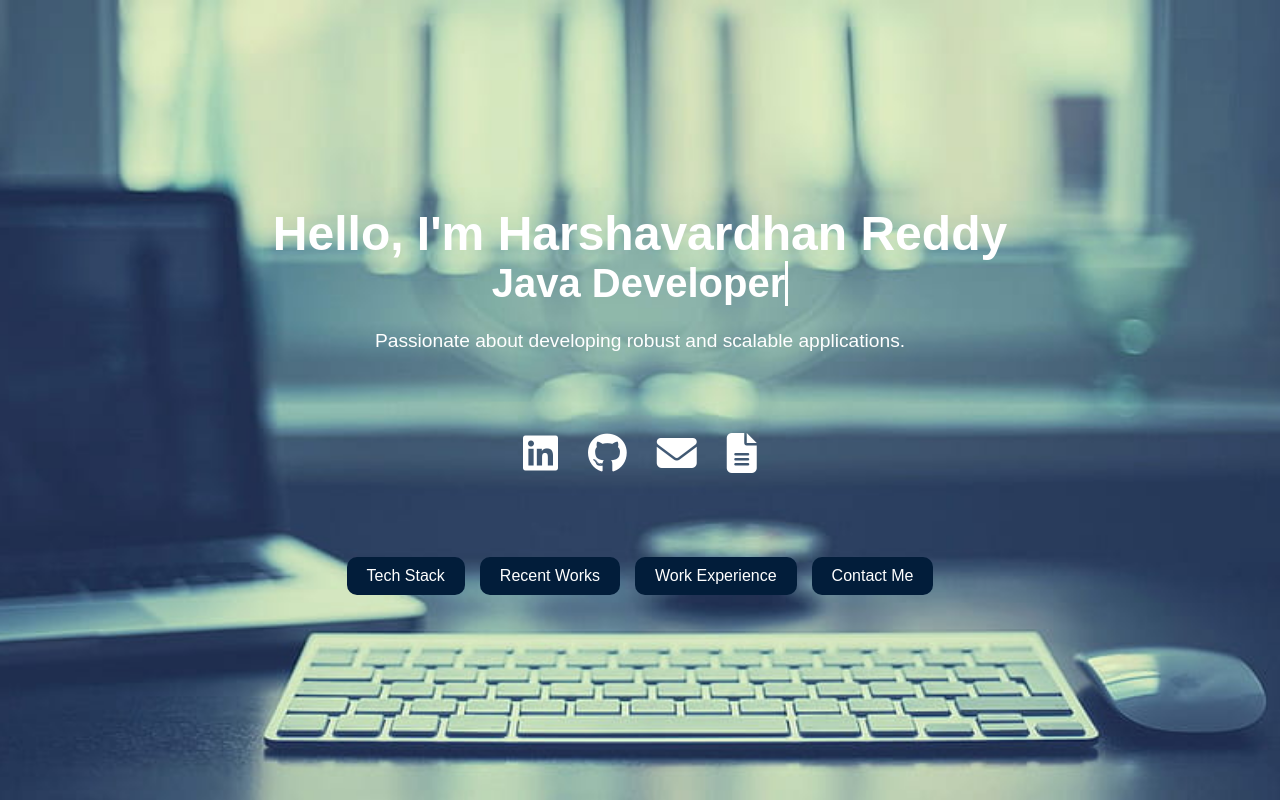
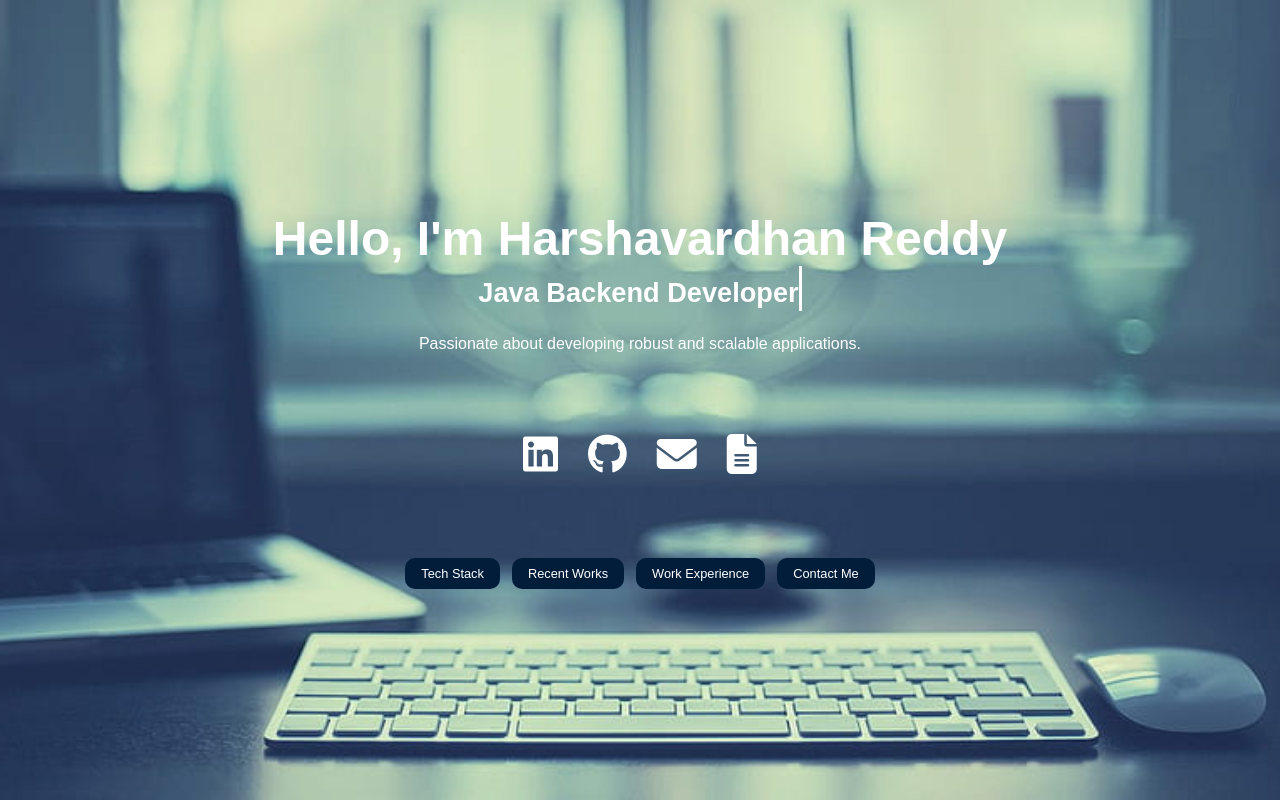
Before and after one commit to Harshavardhan0727/my-portfolio, a React (Create React App) app: page / in a window 1280 px wide. Shown: the top 800 px of the page. Built offline with nearby package versions, Linux system fonts and the light colour scheme.

Commit message:
Font changes

```diff
--- a/src/components/Hero.css
+++ b/src/components/Hero.css
@@ -49,20 +49,21 @@ h2 {
 }
 
 p {
-    font-size: 1.2rem;
+    font-size: 1.0rem;
     margin-top: 20px;
 }
 
 .button-group {
     display: flex;
-    gap: 15px;
+    gap: 12px;
     justify-content: center;
     margin-top: 20px;
 }
 
 a.btn {
     display: inline-block;
-    padding: 10px 20px;
+    padding: 8px 16px;
+    font-size: 0.8rem;
     background-color: #021d3a;
     color: white;
     border-radius: 10px;
@@ -116,3 +117,7 @@ a.btn:hover {
     transform: scale(1.1) translateY(-5px);
     box-shadow: 0px 5px 15px rgba(1, 79, 134, 0.5);
 }
+
+.smaller-text {
+    font-size: 1.7rem;
+}
--- a/src/components/Hero.js
+++ b/src/components/Hero.js
@@ -2,11 +2,11 @@ import React, { useState, useEffect } from 'react';
 import './Hero.css';
 import resume from '../assets/HarshavardhanreddyResume.pdf';
 
-
 const texts = [
-    " Fullstack ",
-    " Backend ",
-    " Script Frontend "
+    " Java Fullstack ",
+    " Java Backend ",
+    "Frontend ",
+    " Web "
 ];
 
 const Hero = () => {
@@ -43,8 +43,8 @@ const Hero = () => {
             <div className="hero-content">
                 <h1>Hello, I'm Harshavardhan Reddy</h1>
                 <h2 className="moving-text">
-                    <span>  </span>
-                    <span> Java {displayedText} Developer</span>
+                    <span className="smaller-text">  </span>
+                    <span className="smaller-text">{displayedText} Developer</span>
                 </h2>
                 <p>Passionate about developing robust and scalable applications.</p>
                 <div className="social-links">
@@ -58,7 +58,7 @@ const Hero = () => {
                         <i className="fas fa-envelope"></i>
                     </a>
                     <a href={resume} target="_blank" rel="noopener noreferrer">
-                     <i className="fas fa-file-alt"></i>
+                        <i className="fas fa-file-alt"></i>
                     </a>
                 </div>
                 <div className="button-group">
```
